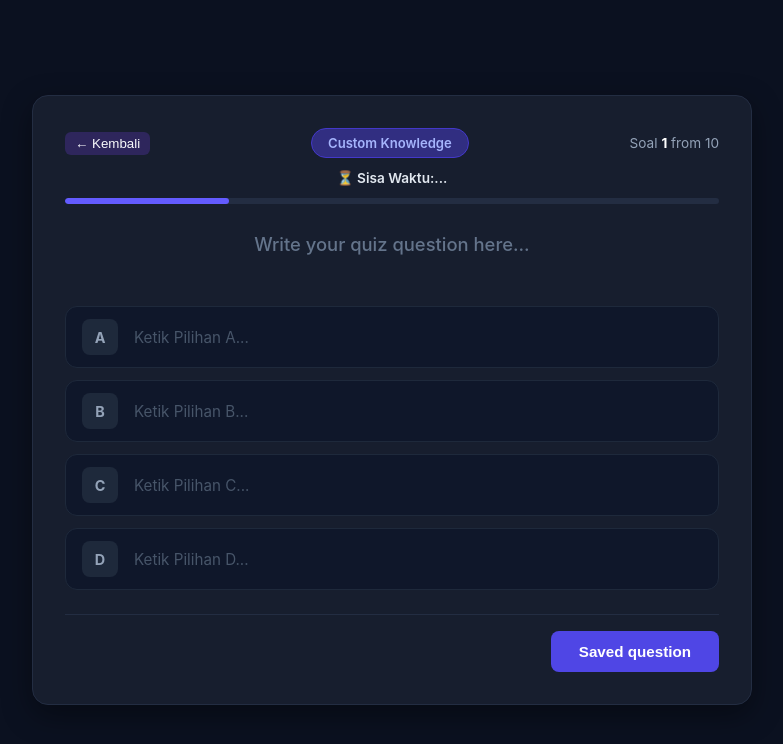
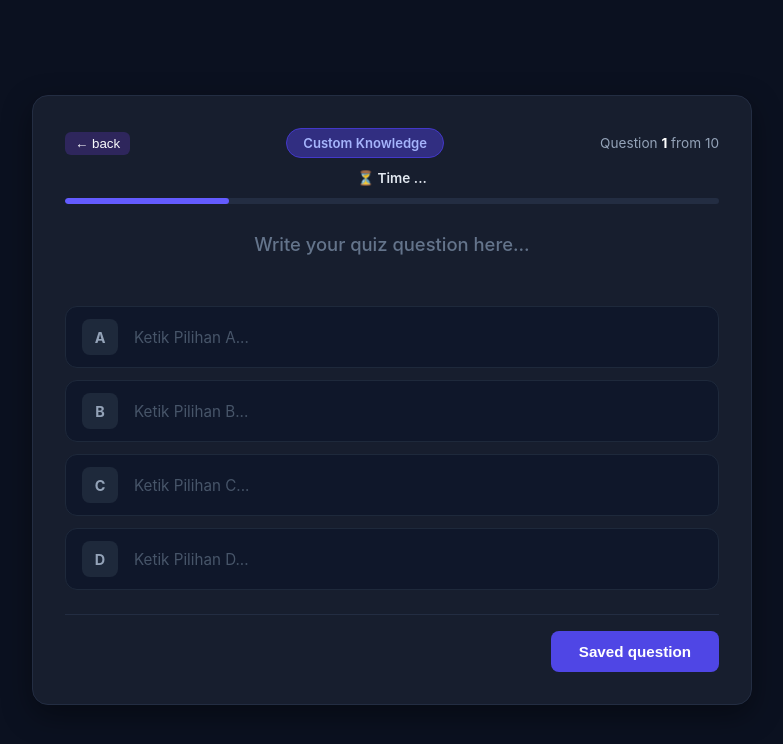
Before and after one commit to Husain-Faqih/quiz-react, a React (Vite) app: page /buat-soal in a window 1280 px wide. Shown: the top 744 px of the page, without its empty margins (248-1031 px from the left). Built offline with nearby package versions, Linux system fonts and the light colour scheme.

Commit message:
Translate to English

```diff
--- a/src/components/CustomSoal.jsx
+++ b/src/components/CustomSoal.jsx
@@ -95,15 +95,15 @@ export default function CustomSoal() {
             onClick={() => navigate(-1)}
             className="btn-back"
           >
-            ← Kembali
+            ← back
           </button>
           <span className="category-badge">Custom Knowledge</span>
           <span className="soal-counter">
-            Soal <strong>1</strong> from 10
+            Question <strong>1</strong> from 10
           </span>
         </div>
 
-        <div className="timer-text">⏳ Sisa Waktu:...</div>
+        <div className="timer-text">⏳ Time ...</div>
         <div className="progress-bar-bg">
           <div className="progress-bar-fill"></div>
         </div>
```
